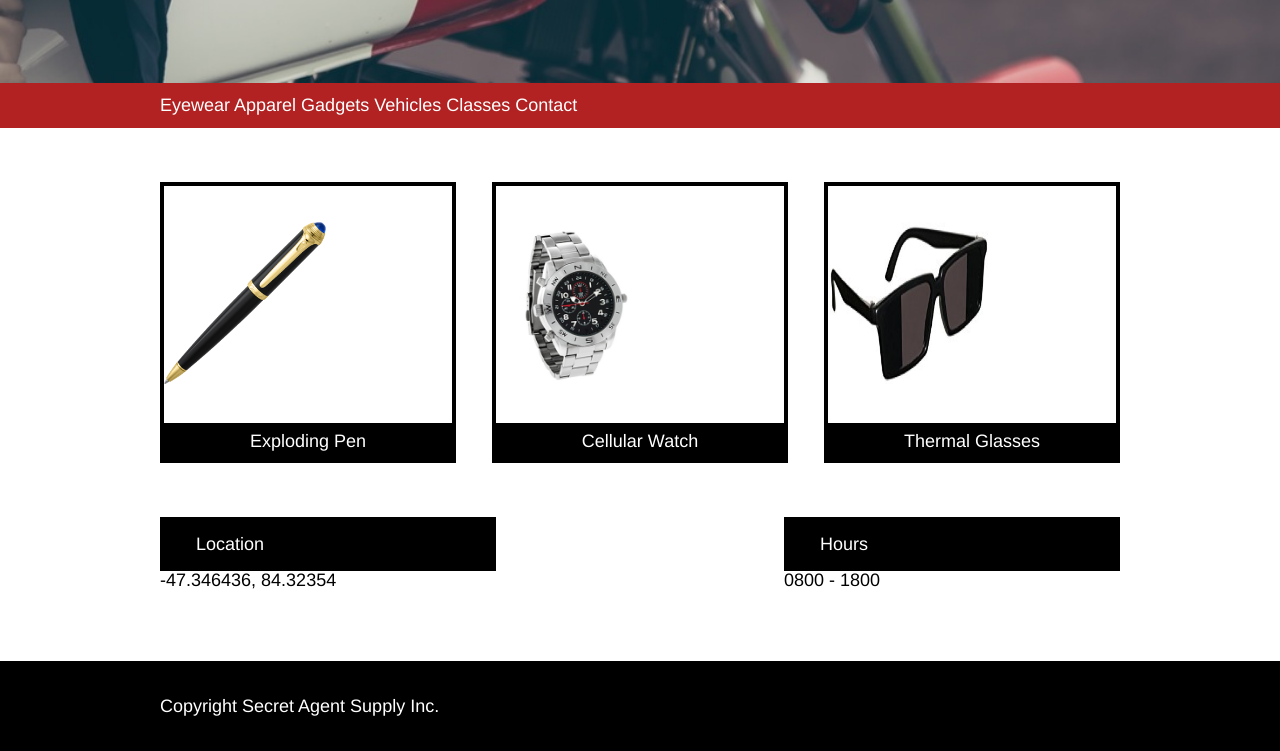
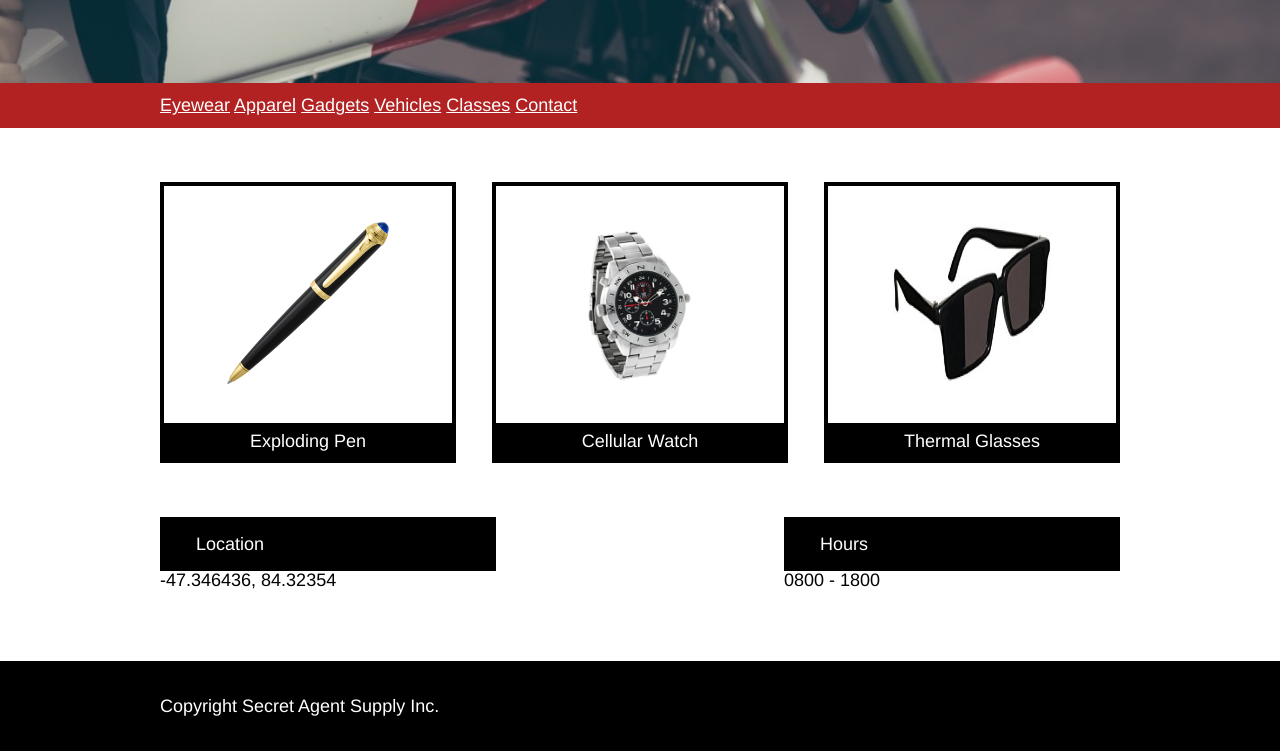
Before and after one commit to AlleeCat/secretagent, a plain HTML site: page index.html in a window 1280 px wide. Shown: the part 409-1160 px from the top of the page. Drawn offline with Linux system fonts and the light colour scheme.

Commit message:
updated css

```diff
--- a/index.html
+++ b/index.html
@@ -27,13 +27,13 @@
         <!-- This is the navigation section -->
         <div class="navigation full-width">
           <nav class="content-width">
-            <span class="small-screen">Menu</span>
-            <span class="desktop">Eyewear</span>
-            <span class="desktop">Apparel</span>
-            <span class="desktop">Gadgets</span>
-            <span class="desktop">Vehicles</span>
-            <span class="desktop">Classes</span>
-            <span class="desktop">Contact</span>
+            <a href="#" class="small-screen">Menu</a>
+            <a href="#" class="desktop">Eyewear</a>
+            <a href="#" class="desktop">Apparel</a>
+            <a href="#" class="desktop">Gadgets</a>
+            <a href="#" class="desktop">Vehicles</a>
+            <a href="#" class="desktop">Classes</a>
+            <a href="#" class="desktop">Contact</a>
           </nav>
         </div>
         <!-- This is the main content and images section -->
--- a/resources/css/style.css
+++ b/resources/css/style.css
@@ -15,6 +15,7 @@ body {
 .full-width,
 .container
 .header
+.header-content,
 .headline,
 .background-image,
 .navigation,
@@ -27,7 +28,7 @@ nav
 .hours {
   display: flex;
 }
-span,
+a,
 p {
   font-size: 1rem;
 }
@@ -51,6 +52,9 @@ p {
   background-position: center;
   background-size: cover;
 }
+a {
+  color: white;
+}
 
 /*** header properties ***/
 #logo {
@@ -72,7 +76,7 @@ p {
   flex-direction: column;
   margin-top: 9rem;
   margin-bottom: 5rem;
-  width: 20rem;
+  width: 25rem;
 }
 h1 {
   margin-top: .25rem;
@@ -112,6 +116,7 @@ nav {
   border: 4px solid black;
   margin-top: 3rem;
   margin-bottom: 3rem;
+  text-align: center;
 }
 .image {
   height: 9rem;
```
